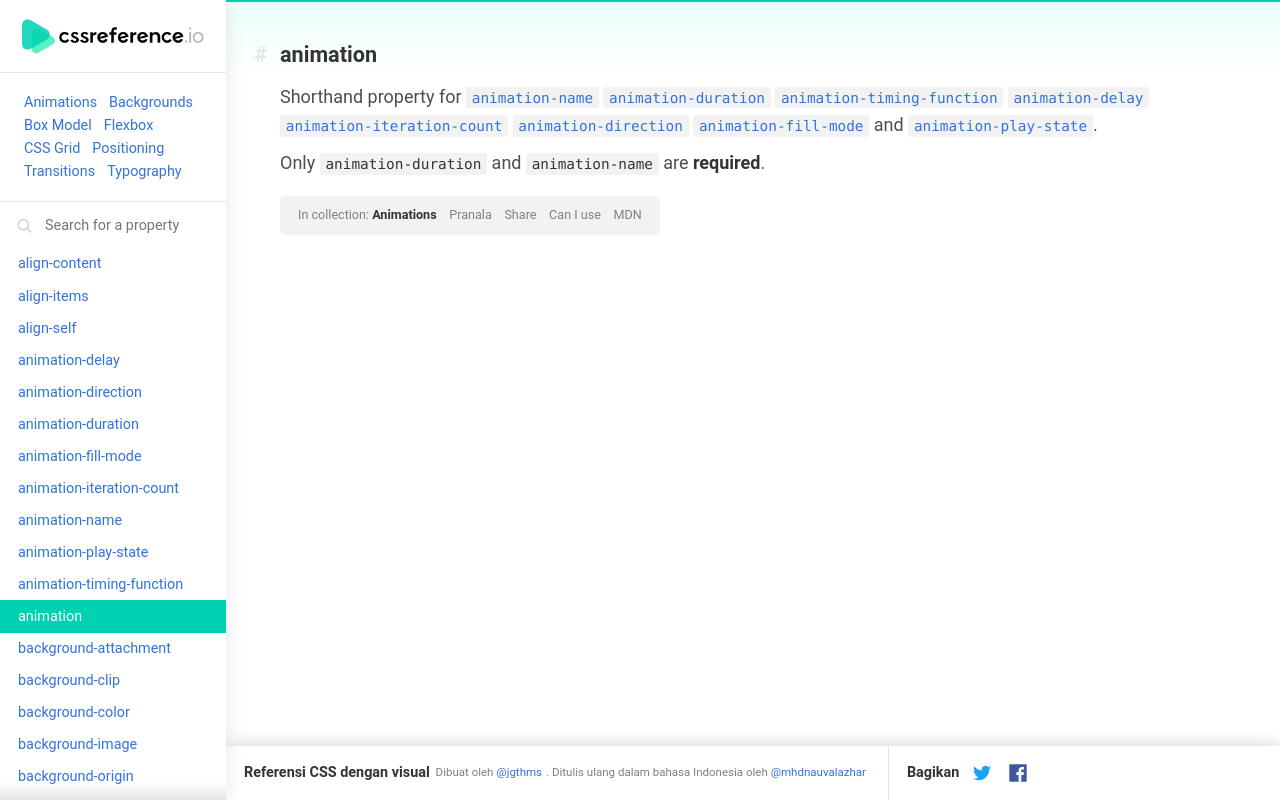
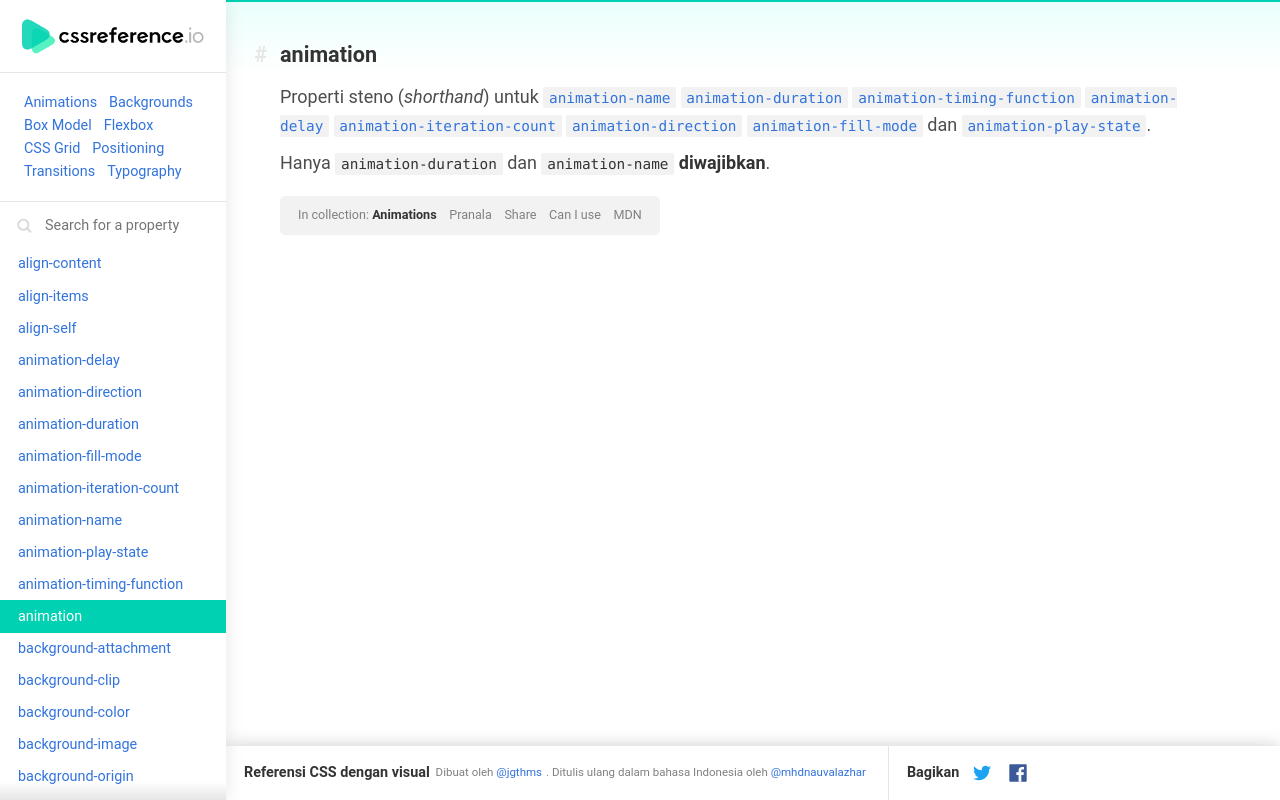
Before and after one commit to nauvalazhar/referensi-css, a Next.js app: page /property/animation in a window 1280 px wide. Built offline with nearby package versions, Linux system fonts and the light colour scheme.

Commit message:
[Add] - animation bahasa Indonesia

```diff
--- a/pages/property/animation.js
+++ b/pages/property/animation.js
@@ -9,7 +9,7 @@ const Animation = () => (
       mdn="https://developer.mozilla.org/en/docs/Web/CSS/animation"
       description=<React.Fragment>
         <p>
-          Shorthand property for{" "}
+          Properti steno (<i>shorthand</i>) untuk {" "}
           <code className="shorthand">
             <Link href={`/property/animation-name`}>
               <a className="hash" data-property-name="animation-name">
@@ -65,7 +65,7 @@ const Animation = () => (
               </a>
             </Link>
           </code>{" "}
-          and{" "}
+          dan{" "}
           <code className="shorthand">
             <Link href={`/property/animation-play-state`}>
               <a className="hash" data-property-name="animation-play-state">
@@ -76,8 +76,8 @@ const Animation = () => (
           .
         </p>
         <p>
-          Only <code>animation-duration</code> and <code>animation-name</code>{" "}
-          are <strong>required</strong>.
+          Hanya <code>animation-duration</code> dan <code>animation-name</code>{" "}
+          <strong>diwajibkan</strong>.
         </p>
       </React.Fragment>
     ></LayoutSingle>
```
Also changed, not shown: 1 other file (tests, documents, lock files or other folders).
